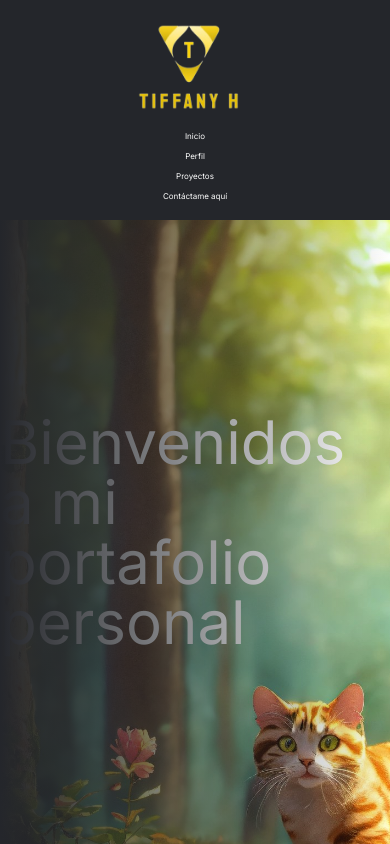
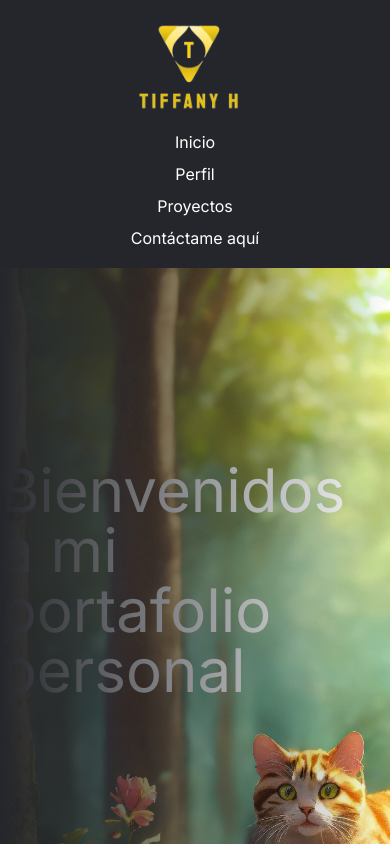
Before and after one commit to tihernan/portafolio_personal, a Next.js app: page / in a window 390 px wide. Shown: the top 844 px of the page. Built offline with nearby package versions, Linux system fonts and the light colour scheme.

Commit message:
Icono y links
Aumento del tamalo de los link y más margen para el icono

```diff
--- a/src/app/globals.css
+++ b/src/app/globals.css
@@ -89,13 +89,13 @@ body {
 
   .header img.foto {
     max-width: 50px;
-    margin-left: 40px;
+    margin-left: 120px;
     align-items: center;
     justify-content: center;
   }
 
   .nav-link {
-    font-size: 0.5rem;
+    font-size: 1rem;
   }
 }
 
```
